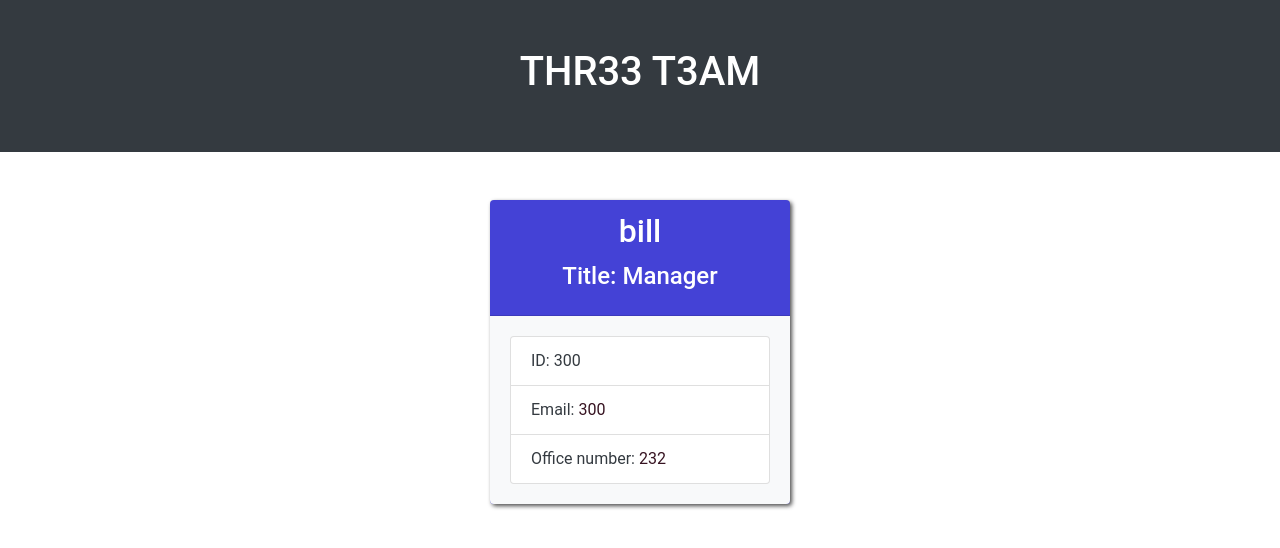
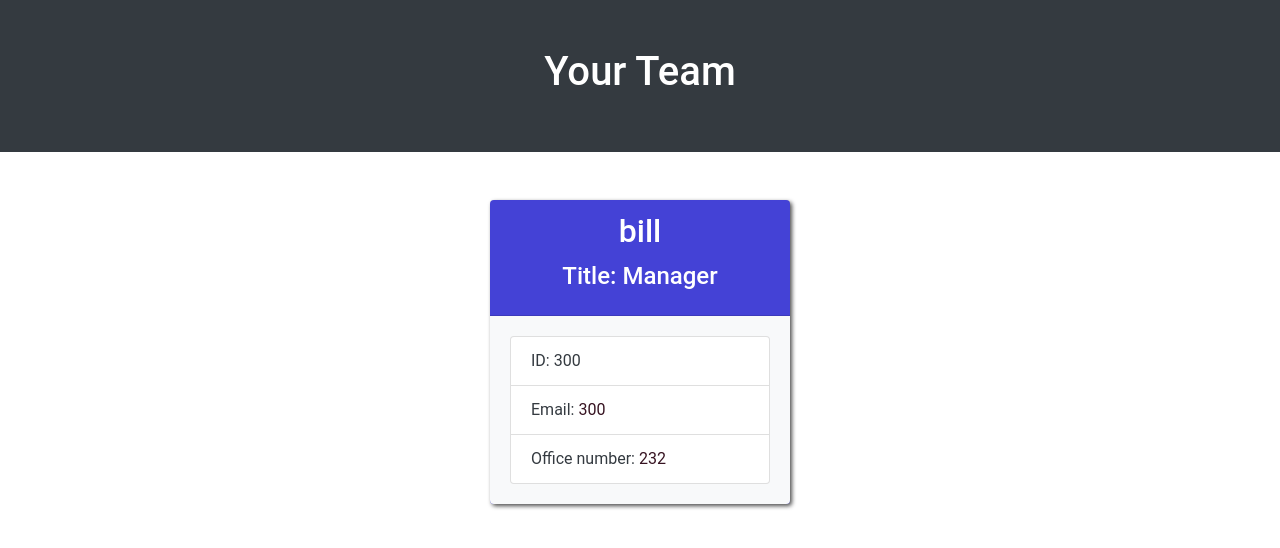
Before and after one commit to XavierVelasquez/10-OOP-02-Challenge, a website: page dist/index.html in a window 1280 px wide. Drawn offline with nearby package versions, Linux system fonts and the light colour scheme.

Commit message:
Changed h1

```diff
--- a/dist/index.html
+++ b/dist/index.html
@@ -11,7 +11,7 @@
     </head>
     <body>
         <header class="container-fluid text-center text-white bg-dark p-5">
-            <h1>THR33 T3AM</h1>
+            <h1>Your Team</h1>
         </header>
 
         <div class="container">
```
